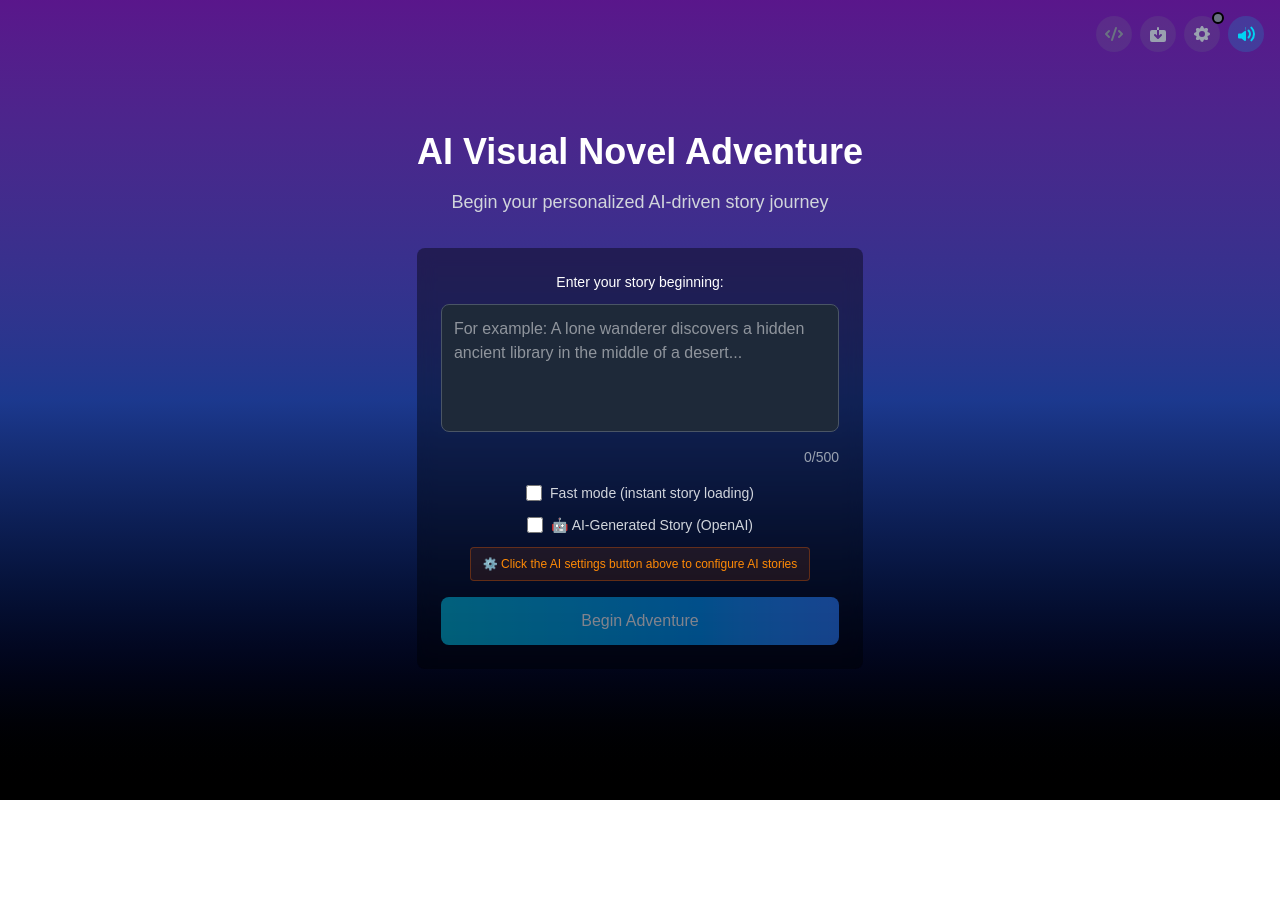
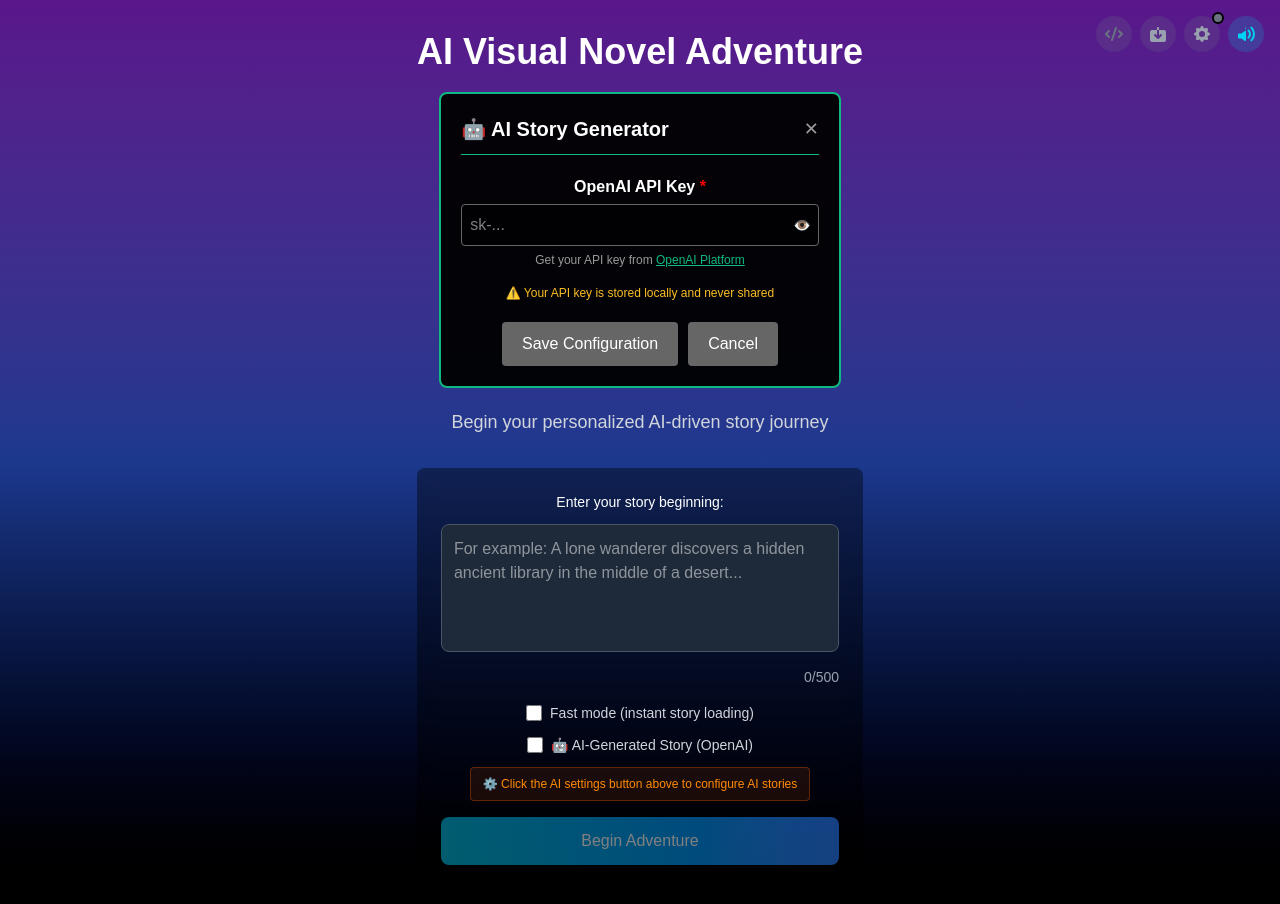
Before and after one commit to Kuangrq/sekai-visual-novel, a Next.js app: page / in a window 1280 px wide. Both pictures are taken after a click on the button 1202 px from the left and 34 px from the top of the page. Shown: the top 904 px of the page. Before the commit the page ends 800 px from the top, so only its background shows below. Built offline with nearby package versions, Linux system fonts and the light colour scheme.

Commit message:
Fixed: LLM Configuration

```diff
--- a/next.config.ts
+++ b/next.config.ts
@@ -11,6 +11,10 @@ const nextConfig: NextConfig = {
   experimental: {
     optimizePackageImports: ['react', 'react-dom'],
   },
+  // 设置turbopack根目录以解决多lockfile警告
+  turbopack: {
+    root: '.',
+  },
 };
 
 export default nextConfig;
--- a/src/components/LLMSettings.tsx
+++ b/src/components/LLMSettings.tsx
@@ -21,6 +21,7 @@ export function LLMSettings({
   onConfigured,
   className = ''
 }: LLMSettingsProps) {
+  console.log('LLMSettings component created - isOpen:', isOpen); // 更详细的调试
   const [apiKey, setApiKey] = useState('');
   const [model, setModel] = useState('gpt-4');
   const [temperature, setTemperature] = useState(0.8);
@@ -141,11 +142,35 @@ export function LLMSettings({
     }
   };
 
+  console.log('LLMSettings isOpen:', isOpen); // 添加调试日志
   if (!isOpen) return null;
 
   return (
-    <div className={`fixed inset-0 bg-black/50 backdrop-blur-sm z-50 flex items-center justify-center ${className}`}>
-      <div className="bg-black/90 border border-green-400/30 rounded-lg w-full max-w-2xl max-h-[80vh] flex flex-col">
+    <div
+      style={{
+        position: 'fixed',
+        top: 0,
+        left: 0,
+        right: 0,
+        bottom: 0,
+        zIndex: 9999,
+        backgroundColor: 'rgba(0, 0, 0, 0.8)',
+        display: 'flex',
+        alignItems: 'center',
+        justifyContent: 'center'
+      }}
+    >
+      <div
+        className="bg-black/90 border border-green-400/30 rounded-lg w-full max-w-2xl max-h-[80vh] flex flex-col"
+        style={{
+          backgroundColor: 'rgba(0, 0, 0, 0.95)',
+          border: '2px solid #10b981',
+          borderRadius: '8px',
+          width: '90%',
+          maxWidth: '600px',
+          maxHeight: '80vh'
+        }}
+      >
         {/* Header */}
         <div className="flex items-center justify-between p-4 border-b border-green-400/30">
           <div className="flex items-center space-x-2">
@@ -348,6 +373,178 @@ export function LLMSettings({
 }
 
 /**
+ * LLM Settings Inline Component
+ * 内联版本的LLM设置，用于解决固定定位问题
+ */
+interface LLMSettingsInlineProps {
+  onClose: () => void;
+  onConfigured?: (configured: boolean) => void;
+}
+
+export function LLMSettingsInline({ onClose, onConfigured }: LLMSettingsInlineProps) {
+  const [apiKey, setApiKey] = useState('');
+  const [showApiKey, setShowApiKey] = useState(false);
+
+  useEffect(() => {
+    // 尝试加载现有配置
+    if (llmService.loadConfig()) {
+      // 不显示已保存的API密钥，保持安全性
+      console.log('已有LLM配置存在');
+    }
+  }, []);
+
+  const handleSave = () => {
+    if (!apiKey.trim()) {
+      alert('请输入您的OpenAI API密钥');
+      return;
+    }
+
+    audioManager.playSound('notification');
+
+    const config = {
+      apiKey: apiKey.trim(),
+      model: 'gpt-4',
+      temperature: 0.8,
+      maxTokens: 1000,
+    };
+
+    llmService.initialize(config);
+    onConfigured?.(true);
+
+    alert('LLM配置保存成功！');
+  };
+
+  return (
+    <div style={{
+      width: '90%',
+      maxWidth: '600px',
+      backgroundColor: 'rgba(0, 0, 0, 0.95)',
+      color: 'white',
+      margin: '20px auto',
+      padding: '20px',
+      border: '2px solid #10b981',
+      borderRadius: '8px'
+    }}>
+      <div style={{
+        display: 'flex',
+        justifyContent: 'space-between',
+        alignItems: 'center',
+        marginBottom: '20px',
+        borderBottom: '1px solid #10b981',
+        paddingBottom: '10px'
+      }}>
+        <h2 style={{ fontSize: '20px', fontWeight: 'bold' }}>🤖 AI Story Generator</h2>
+        <button
+          onClick={() => {
+            audioManager.playSound('click');
+            onClose();
+          }}
+          style={{
+            background: 'none',
+            border: 'none',
+            color: '#999',
+            fontSize: '18px',
+            cursor: 'pointer'
+          }}
+        >
+          ✕
+        </button>
+      </div>
+
+      <div style={{ marginBottom: '15px' }}>
+        <label style={{ display: 'block', marginBottom: '5px', fontWeight: 'bold' }}>
+          OpenAI API Key <span style={{ color: 'red' }}>*</span>
+        </label>
+        <div style={{ position: 'relative' }}>
+          <input
+            type={showApiKey ? 'text' : 'password'}
+            value={apiKey}
+            onChange={(e) => setApiKey(e.target.value)}
+            placeholder="sk-..."
+            style={{
+              width: '100%',
+              padding: '8px 40px 8px 8px',
+              backgroundColor: 'rgba(0,0,0,0.5)',
+              border: '1px solid #666',
+              borderRadius: '4px',
+              color: 'white',
+              outline: 'none'
+            }}
+          />
+          <button
+            type="button"
+            onClick={() => setShowApiKey(!showApiKey)}
+            style={{
+              position: 'absolute',
+              right: '8px',
+              top: '50%',
+              transform: 'translateY(-50%)',
+              background: 'none',
+              border: 'none',
+              color: '#999',
+              cursor: 'pointer',
+              fontSize: '14px'
+            }}
+          >
+            {showApiKey ? '🙈' : '👁️'}
+          </button>
+        </div>
+        <div style={{ fontSize: '12px', color: '#999', marginTop: '5px' }}>
+          Get your API key from{' '}
+          <a
+            href="https://platform.openai.com/api-keys"
+            target="_blank"
+            rel="noopener noreferrer"
+            style={{ color: '#10b981', textDecoration: 'underline' }}
+          >
+            OpenAI Platform
+          </a>
+        </div>
+      </div>
+
+      <div style={{ fontSize: '12px', color: '#fbbf24', marginBottom: '15px' }}>
+        ⚠️ Your API key is stored locally and never shared
+      </div>
+
+      <div style={{ textAlign: 'center', marginTop: '20px' }}>
+        <button
+          onClick={handleSave}
+          disabled={!apiKey.trim()}
+          style={{
+            backgroundColor: apiKey.trim() ? '#10b981' : '#666',
+            color: 'white',
+            border: 'none',
+            padding: '10px 20px',
+            borderRadius: '4px',
+            cursor: apiKey.trim() ? 'pointer' : 'not-allowed',
+            marginRight: '10px',
+            transition: 'background-color 0.2s'
+          }}
+        >
+          Save Configuration
+        </button>
+        <button
+          onClick={() => {
+            audioManager.playSound('click');
+            onClose();
+          }}
+          style={{
+            backgroundColor: '#666',
+            color: 'white',
+            border: 'none',
+            padding: '10px 20px',
+            borderRadius: '4px',
+            cursor: 'pointer'
+          }}
+        >
+          Cancel
+        </button>
+      </div>
+    </div>
+  );
+}
+
+/**
  * LLM button component
  */
 interface LLMButtonProps {
--- a/src/components/VisualNovel.tsx
+++ b/src/components/VisualNovel.tsx
@@ -14,7 +14,7 @@ import { AudioControls } from './AudioControls';
 import { ConversationHistory, HistoryButton } from './ConversationHistory';
 import { SaveManagerComponent, SaveLoadButton } from './SaveManager';
 import { saveManager, GameSave } from '@/lib/saveManager';
-import { LLMSettings, LLMButton } from './LLMSettings';
+import { LLMSettings, LLMButton, LLMSettingsInline } from './LLMSettings';
 import { llmService } from '@/lib/llmService';
 
 interface Choice {
@@ -47,6 +47,7 @@ export function VisualNovel({ onStoryUpdate }: VisualNovelProps) {
   const [showLLMSettings, setShowLLMSettings] = useState(false);
   const [isLLMConfigured, setIsLLMConfigured] = useState(false);
   const [useLLM, setUseLLM] = useState(false);
+
 
   // Get currently displayed character and emotion
   const getCurrentCharacter = (): { name: CharacterName; emotion: EmotionType } | null => {
@@ -345,6 +346,21 @@ export function VisualNovel({ onStoryUpdate }: VisualNovelProps) {
             <h1 className="text-4xl font-bold text-white mb-4">
               AI Visual Novel Adventure
             </h1>
+
+            {/* LLM设置弹窗 */}
+            {showLLMSettings && (
+              <LLMSettingsInline
+                onClose={() => setShowLLMSettings(false)}
+                onConfigured={(configured) => {
+                  setIsLLMConfigured(configured);
+                  if (configured) {
+                    setUseLLM(true);
+                  }
+                  setShowLLMSettings(false);
+                }}
+              />
+            )}
+
             <p className="text-gray-300 text-lg">
               Begin your personalized AI-driven story journey
             </p>
@@ -555,18 +571,6 @@ export function VisualNovel({ onStoryUpdate }: VisualNovelProps) {
         onLoad={handleLoad}
         currentGameState={currentGameState}
       />
-
-      {/* LLM Settings Modal */}
-      <LLMSettings
-        isOpen={showLLMSettings}
-        onClose={() => setShowLLMSettings(false)}
-        onConfigured={(configured) => {
-          setIsLLMConfigured(configured);
-          if (configured) {
-            setUseLLM(true);
-          }
-        }}
-      />
     </div>
   );
 }
```
